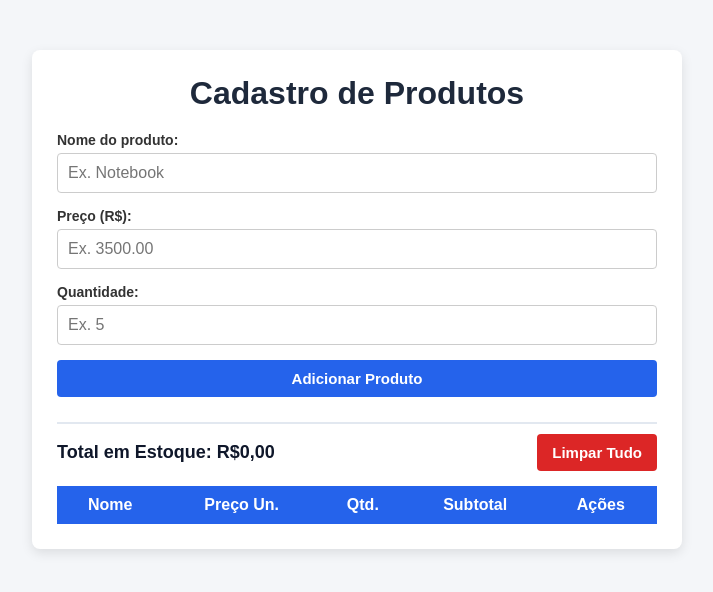
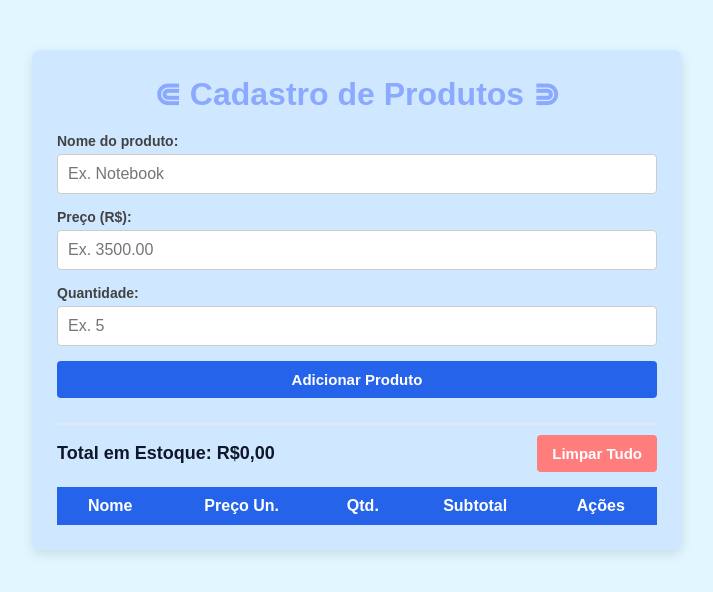
Before and after one commit to pietrotwelve/CADASTRO_PRODUTOS_V1_PIETRO, a plain HTML site: page index.html in a window 1280 px wide. Shown: the whole page, without its empty margins (283-996 px from the left). Drawn offline with Linux system fonts and the light colour scheme.

Commit message:
ATUALIZAÇÃO

```diff
--- a/index.html
+++ b/index.html
@@ -8,7 +8,7 @@
 </head>
 <body>
     <div class="container">
-        <h1>Cadastro de Produtos</h1>
+        <h1> ⋐ Cadastro de Produtos  ⋑</h1>
 
         <!--Formulário de Entrada-->
         <form id="produto-form">
--- a/style.css
+++ b/style.css
@@ -7,14 +7,14 @@
 
 body{
     font-family: Arial,sans-serif;
-    background-color: #f4f6f9;
-    color: #333;
+    background-color: #00b7ff1e;
+    color: #424242;
     padding: 20px;
 }
 
 .container{
     max-width: 650px;
-    background-color: #fff;
+    background-color: hsla(212, 100%, 89%, 0.644);
     margin: 30px auto;
     padding: 25px;
     border-radius: 8px;
@@ -24,7 +24,7 @@ body{
 h1{
     text-align: center;
     margin-bottom: 20px;
-    color: #1e293b;
+    color: #8aa9ff;
 }
 
 form{
@@ -77,12 +77,12 @@ button{
 }
 
 .btn-danger{
-    background-color: #dc2626;
+    background-color: #ff7d7d;
     color: white;
 }
 
 .btn-danger:hover{
-    background-color: #b91c1c;
+    background-color: #ff7474;
 }
 
 .resumo-container{
```
